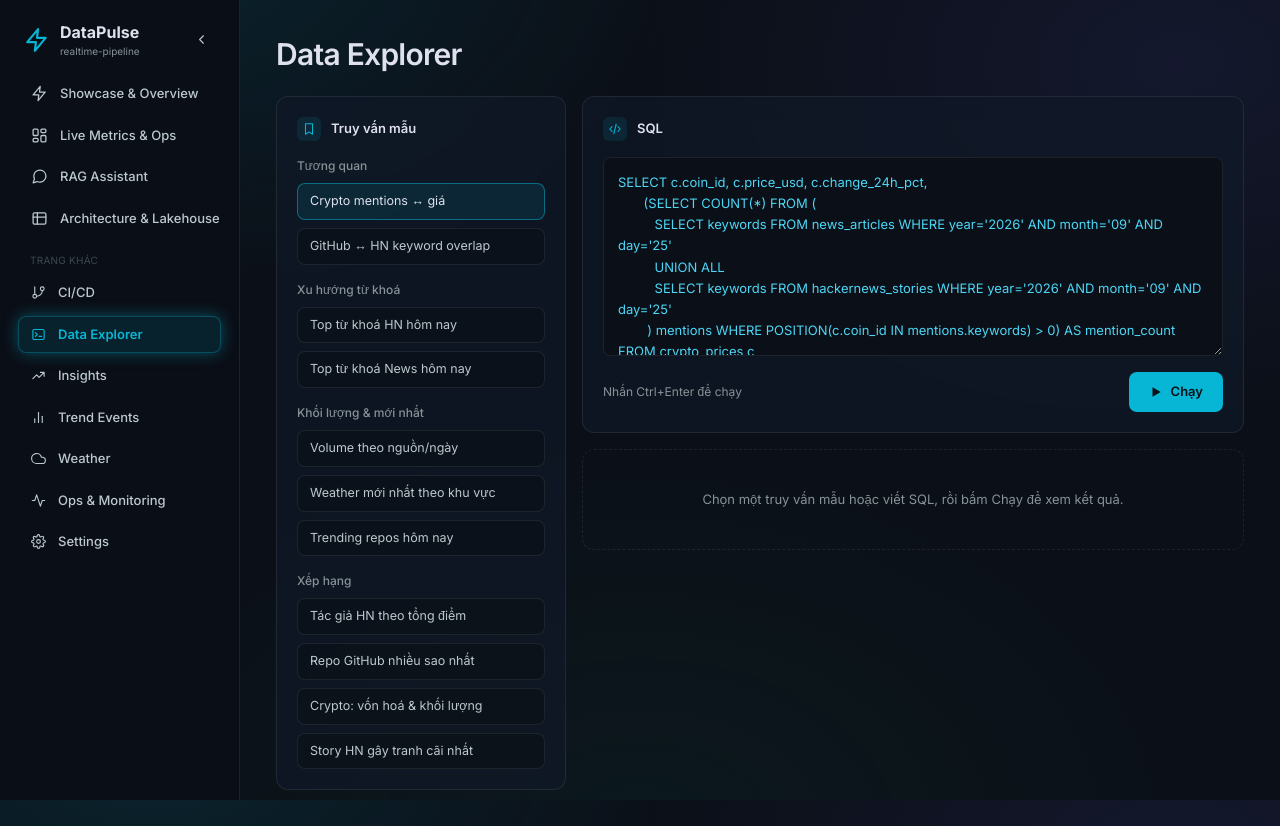
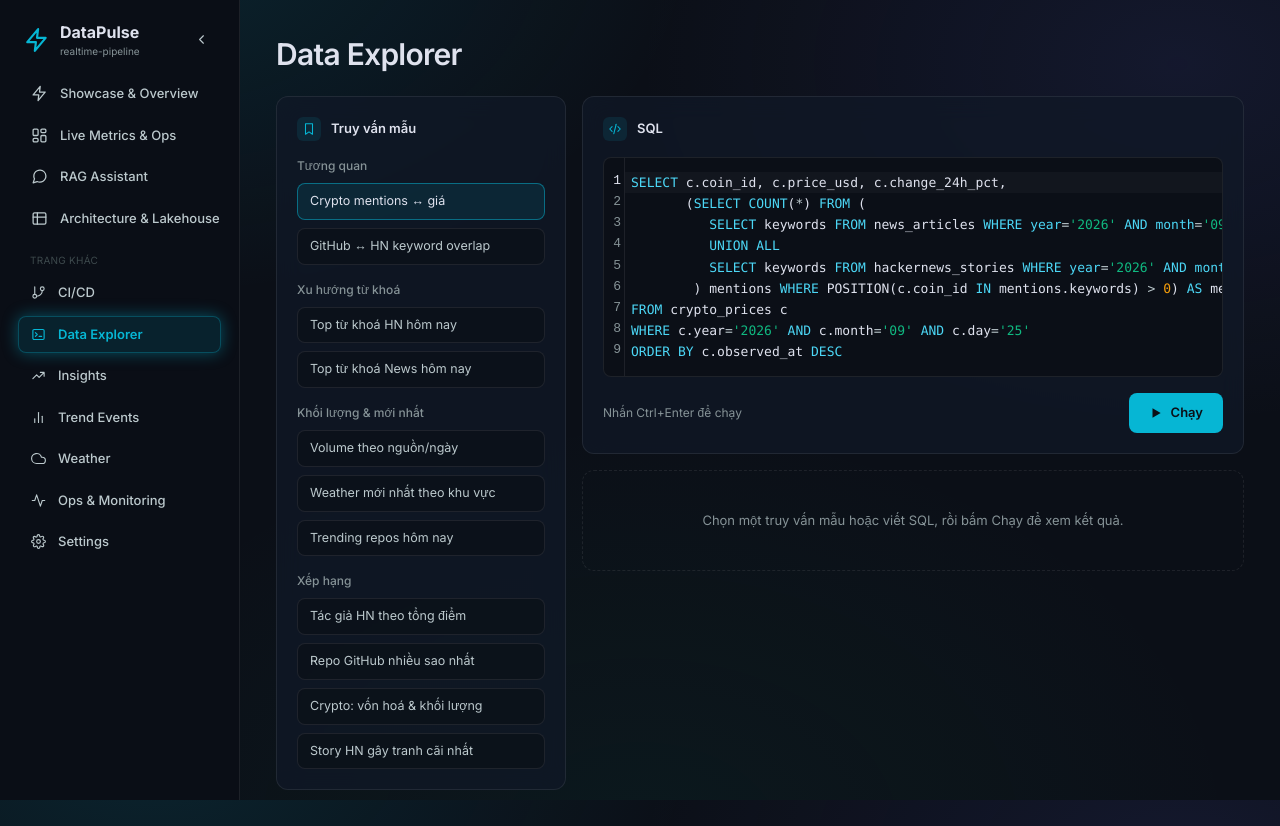
Before and after one commit to coderuit3k/realtime-data-pipeline, a Next.js app in the folder web/: page /explorer in a window 1280 px wide. Built offline with nearby package versions, Linux system fonts and the light colour scheme.

Commit message:
explorer: make SQL sentences user-friendly

```diff
--- a/web/app/explorer/page.tsx
+++ b/web/app/explorer/page.tsx
@@ -1,9 +1,17 @@
 "use client";
 
 import { useEffect, useState } from "react";
+import dynamic from "next/dynamic";
 import type { ExplorerQueryResult, SampleQueryGroup } from "@/lib/types";
 import { Chip } from "@/components/Chip";
 import { CardIcon, SectionCard } from "@/components/SectionCard";
+
+// CodeMirror is only ever needed in the browser (and the whole page's data
+// loads client-side anyway), so the editor chunk stays out of the SSR pass.
+const SqlEditor = dynamic(() => import("@/components/SqlEditor"), {
+  ssr: false,
+  loading: () => <div className="min-h-[196px] rounded-lg border border-border bg-bg" aria-hidden="true" />,
+});
 
 type SamplesResponse = { workgroup: string; database: string; groups: SampleQueryGroup[] };
 
@@ -131,19 +139,13 @@ export default function ExplorerPage() {
 
         <div className="flex min-w-0 flex-col gap-4">
           <SectionCard title="SQL" icon={<CardIcon d={["M7 8l-4 4 4 4", "M17 8l4 4-4 4", "M14 4l-4 16"]} />}>
-            <textarea
+            <SqlEditor
               value={sql}
-              onChange={(e) => setSql(e.target.value)}
-              onKeyDown={(e) => {
-                if ((e.ctrlKey || e.metaKey) && e.key === "Enter" && !running && sql.trim()) {
-                  e.preventDefault();
-                  runQuery();
-                }
+              onChange={setSql}
+              onRun={() => {
+                if (!running && sql.trim()) runQuery();
               }}
-              rows={8}
-              spellCheck={false}
-              aria-label="Câu lệnh SQL"
-              className="resize-y rounded-lg border border-border bg-bg p-3.5 font-mono text-[13px] leading-relaxed text-accentBright outline-none transition-colors focus:border-accent/60"
+              ariaLabel="Câu lệnh SQL"
             />
             <div className="flex flex-wrap items-center justify-between gap-3">
               <span className="text-[12px] text-textMuted">Nhấn Ctrl+Enter để chạy</span>
--- /dev/null
+++ b/web/components/SqlEditor.tsx
@@ -0,0 +1,108 @@
+"use client";
+
+import { useMemo, useRef } from "react";
+import CodeMirror from "@uiw/react-codemirror";
+import { sql, StandardSQL } from "@codemirror/lang-sql";
+import { HighlightStyle, syntaxHighlighting } from "@codemirror/language";
+import { EditorView, keymap } from "@codemirror/view";
+import { Prec } from "@codemirror/state";
+import { tags as t } from "@lezer/highlight";
+
+// Colours mirror web/tailwind.config.ts so the editor blends with the
+// surrounding cards instead of looking like a foreign widget.
+const editorTheme = EditorView.theme(
+  {
+    "&": {
+      backgroundColor: "transparent",
+      color: "#DFE2EE",
+      fontSize: "13px",
+      maxHeight: "45vh",
+    },
+    ".cm-content": {
+      fontFamily: "ui-monospace, SFMono-Regular, Menlo, Consolas, monospace",
+      lineHeight: "1.625",
+      caretColor: "#4CD7F6",
+      minHeight: "196px",
+      padding: "14px 0",
+    },
+    ".cm-scroller": { overflow: "auto" },
+    ".cm-gutters": {
+      backgroundColor: "transparent",
+      borderRight: "1px solid rgba(255, 255, 255, 0.08)",
+      color: "#869397",
+    },
+    ".cm-activeLineGutter": { backgroundColor: "transparent", color: "#DFE2EE" },
+    ".cm-activeLine": { backgroundColor: "rgba(255, 255, 255, 0.03)" },
+    ".cm-cursor": { borderLeftColor: "#4CD7F6" },
+    ".cm-selectionBackground": { backgroundColor: "rgba(6, 182, 212, 0.28)" },
+    "&.cm-focused .cm-selectionBackground": { backgroundColor: "rgba(6, 182, 212, 0.28)" },
+    ".cm-matchingBracket": { backgroundColor: "rgba(6, 182, 212, 0.25)", outline: "none" },
+    "&.cm-focused": { outline: "none" },
+  },
+  { dark: true },
+);
+
+const highlightStyle = HighlightStyle.define([
+  { tag: t.keyword, color: "#4CD7F6" },
+  { tag: [t.string, t.special(t.string)], color: "#10B981" },
+  { tag: [t.number, t.bool, t.null], color: "#F59E0B" },
+  { tag: t.comment, color: "#869397", fontStyle: "italic" },
+  { tag: [t.function(t.variableName), t.function(t.propertyName)], color: "#8B5CF6" },
+  { tag: [t.typeName, t.standard(t.variableName)], color: "#BCC9CD" },
+  { tag: t.operator, color: "#BCC9CD" },
+]);
+
+/**
+ * SQL editor for the Explorer page: CodeMirror 6 with syntax highlighting
+ * (StandardSQL is the closest bundled dialect to Athena's Trino SQL), line
+ * numbers, undo/search from the basic setup, and Ctrl/Cmd+Enter to run --
+ * the same shortcut the old plain textarea had.
+ */
+export default function SqlEditor({
+  value,
+  onChange,
+  onRun,
+  ariaLabel,
+}: {
+  value: string;
+  onChange: (value: string) => void;
+  onRun: () => void;
+  ariaLabel?: string;
+}) {
+  // The parent's run callback is recreated every render; a ref keeps the
+  // memoized extensions stable so the editor is not reconfigured per render.
+  const onRunRef = useRef(onRun);
+  onRunRef.current = onRun;
+
+  const extensions = useMemo(
+    () => [
+      sql({ dialect: StandardSQL }),
+      syntaxHighlighting(highlightStyle),
+      Prec.highest(
+        keymap.of([
+          {
+            key: "Mod-Enter",
+            run: () => {
+              onRunRef.current();
+              return true;
+            },
+          },
+        ]),
+      ),
+      EditorView.contentAttributes.of({ "aria-label": ariaLabel ?? "SQL" }),
+    ],
+    [ariaLabel],
+  );
+
+  return (
+    <div className="overflow-hidden rounded-lg border border-border bg-bg transition-colors focus-within:border-accent/60">
+      <CodeMirror
+        value={value}
+        onChange={onChange}
+        extensions={extensions}
+        theme={editorTheme}
+        basicSetup={{ foldGutter: false }}
+      />
+    </div>
+  );
+}
```
Also changed, not shown: web/package.json (+10 -3 lines), 1 other file (tests, documents, lock files or other folders).
